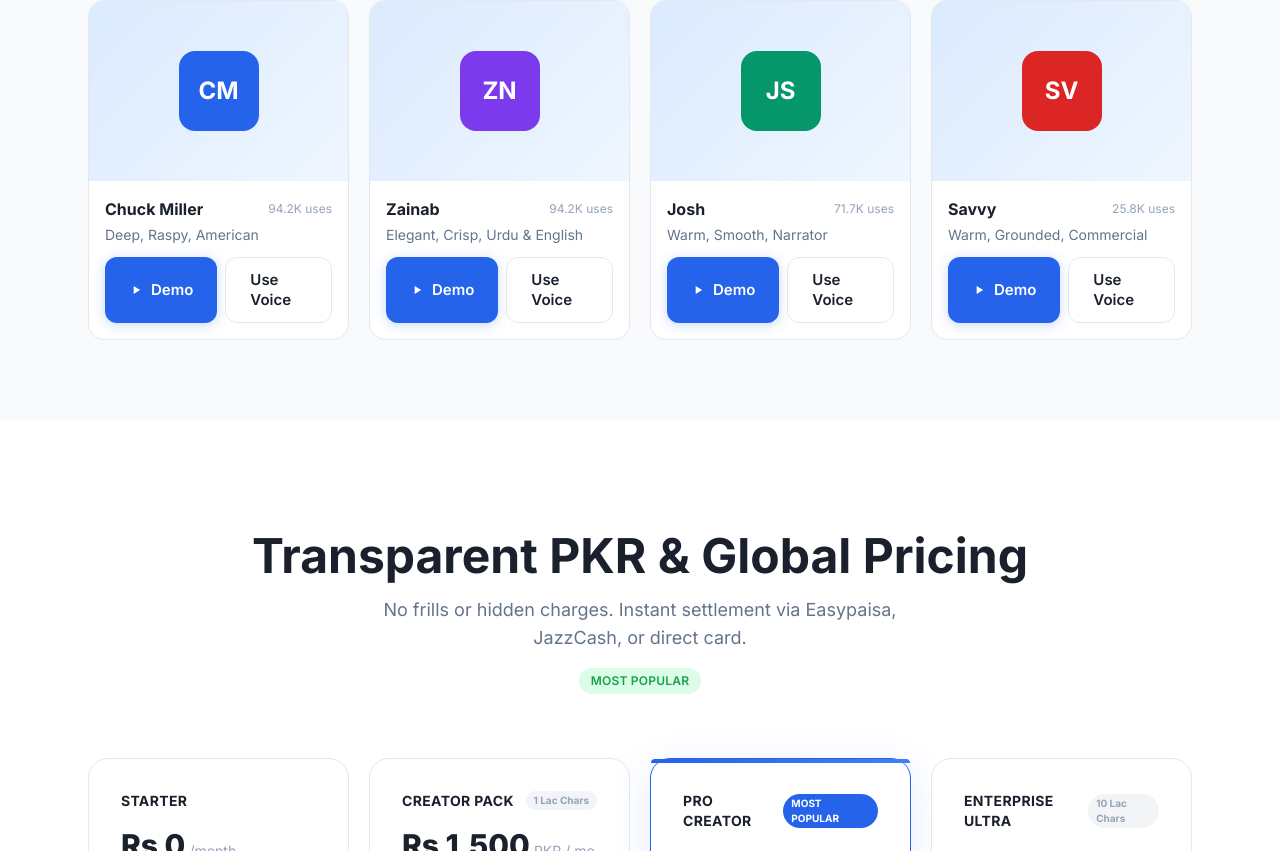
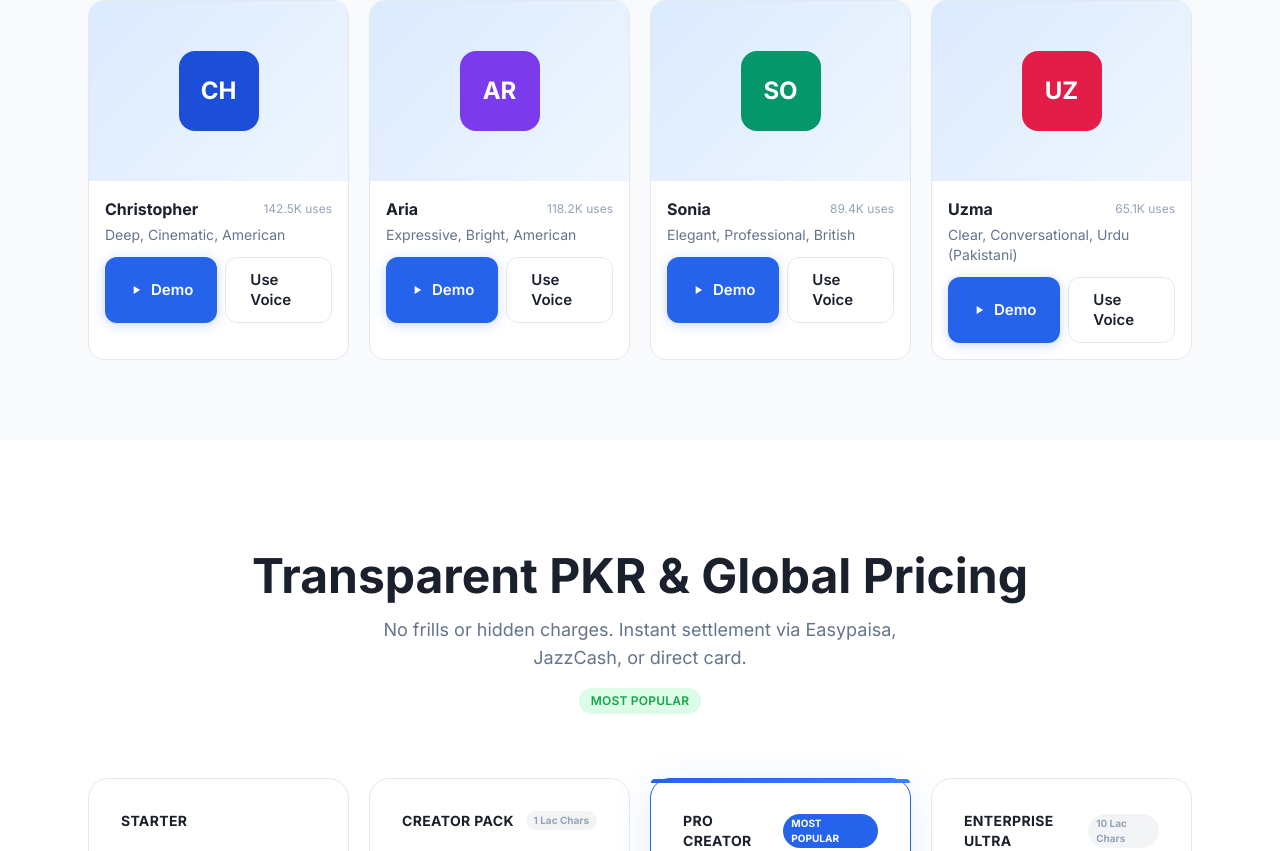
Before and after one commit to Rehman-AI/inovex-tts-web, a Next.js app in the folder frontend/: page / in a window 1280 px wide. Shown: the part 2566-3417 px from the top of the page. Built offline with nearby package versions, Linux system fonts and the light colour scheme; no server answers.

Commit message:
feat: upgrade front page voice artists to premium edge-tts variants

```diff
--- a/frontend/src/app/page.tsx
+++ b/frontend/src/app/page.tsx
@@ -184,10 +184,10 @@ export default function LandingPage() {
   ];
 
   const voiceArtists = [
-    { name: "Chuck Miller", style: "Deep, Raspy", accent: "American", avatar: "CM", color: "#2563EB", uses: "94.2K", demoVoice: "en-US-GuyNeural" },
-    { name: "Zainab", style: "Elegant, Crisp", accent: "Urdu & English", avatar: "ZN", color: "#7C3AED", uses: "94.2K", demoVoice: "ur-PK-UzmaNeural" },
-    { name: "Josh", style: "Warm, Smooth", accent: "Narrator", avatar: "JS", color: "#059669", uses: "71.7K", demoVoice: "en-US-BrandonNeural" },
-    { name: "Savvy", style: "Warm, Grounded", accent: "Commercial", avatar: "SV", color: "#DC2626", uses: "25.8K", demoVoice: "en-US-JennyNeural" },
+    { name: "Christopher", style: "Deep, Cinematic", accent: "American", avatar: "CH", color: "#1D4ED8", uses: "142.5K", demoVoice: "en-US-ChristopherNeural" },
+    { name: "Aria", style: "Expressive, Bright", accent: "American", avatar: "AR", color: "#7C3AED", uses: "118.2K", demoVoice: "en-US-AriaNeural" },
+    { name: "Sonia", style: "Elegant, Professional", accent: "British", avatar: "SO", color: "#059669", uses: "89.4K", demoVoice: "en-GB-SoniaNeural" },
+    { name: "Uzma", style: "Clear, Conversational", accent: "Urdu (Pakistani)", avatar: "UZ", color: "#E11D48", uses: "65.1K", demoVoice: "ur-PK-UzmaNeural" },
   ];
 
   const pricing = [
```
